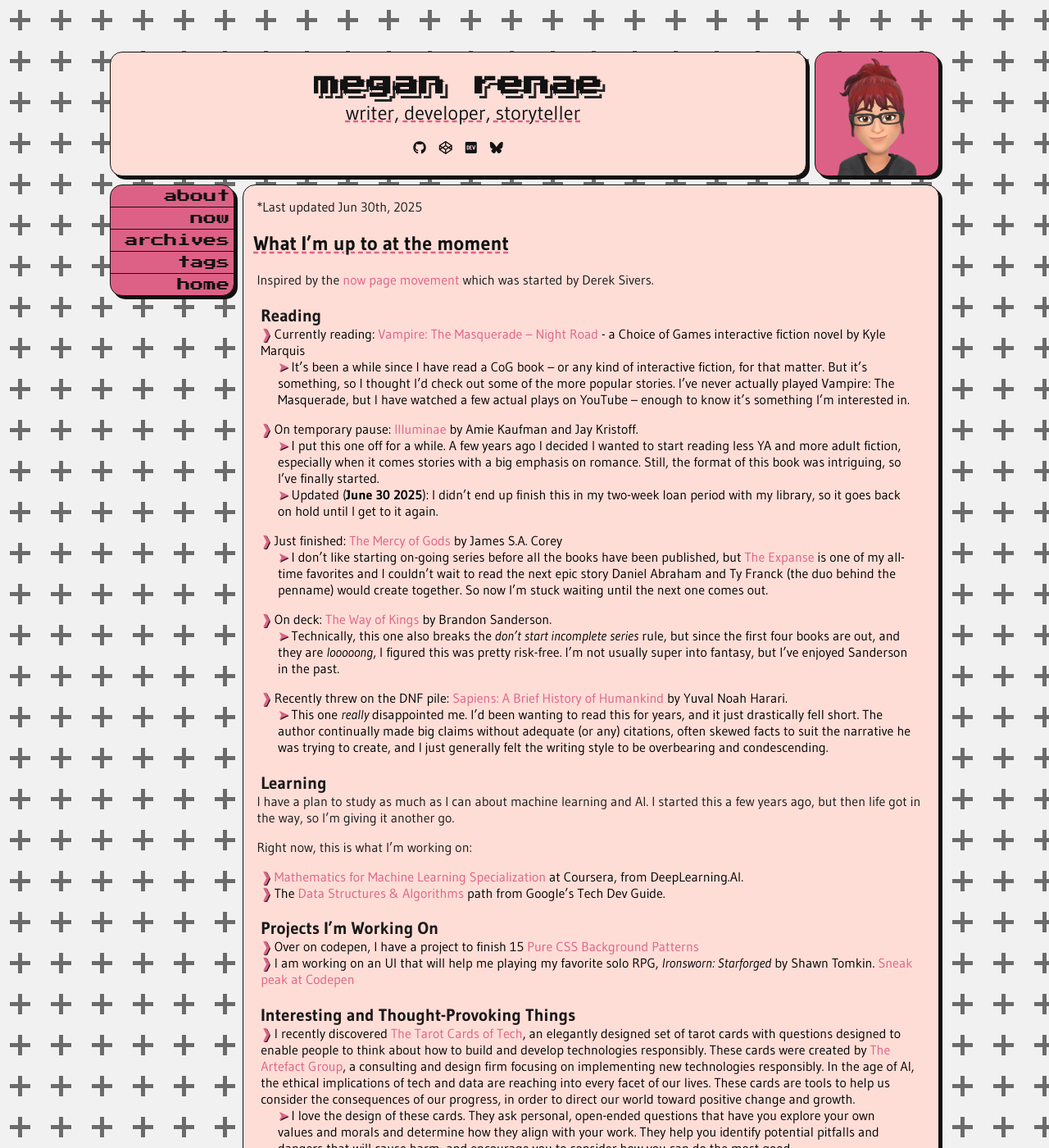
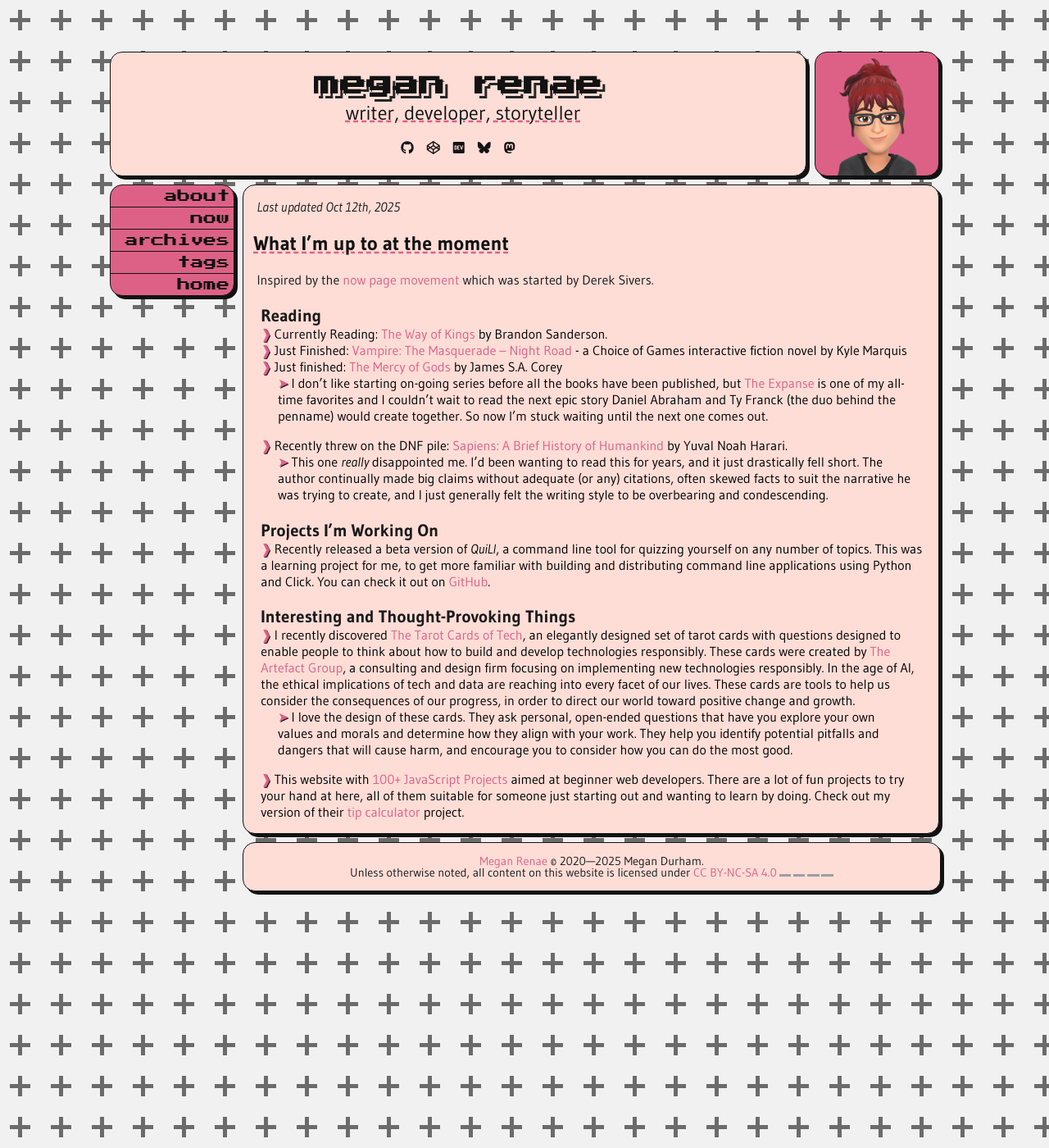
Before and after one commit to meganrenae21/blog, a Jekyll site: the page built from now.md, in a window 1280 px wide and 1400 px high. Shown: the whole window at 82% size. Built offline with Jekyll 4.4.1, drawn with Linux system fonts in a browser that asks for light colours; nearby versions of some CDN libraries; grey boxes are pictures that could not be loaded.

Commit message:
now page update and adding mastodon link

```diff
--- a/_includes/header.html
+++ b/_includes/header.html
@@ -15,6 +15,9 @@
                         <a href="http://meganrenae.bsky.social">
                             <i class="fa-brands fa-bluesky"></i>
                         </a>
+                        <a href="https://mas.to/@meganrenae">
+                            <i class="fa-brands fa-mastodon"></i>
+                        </a>
                     </div>
                 </div>
                 <div id="header_image">
--- a/now.md
+++ b/now.md
@@ -1,10 +1,10 @@
 ---
 layout: default
 title: Now
-date: 2025-06-30
+date: 2025-10-12
 ---
 
-*Last updated {{ page.date | date_to_string: "ordinal", "US" }}
+*Last updated {{ page.date | date_to_string: "ordinal", "US" }}*
 
 ## What I'm up to at the moment
 
@@ -12,31 +12,16 @@
 
 ### Reading
 
-- Currently reading: [Vampire: The Masquerade -- Night Road](https://www.choiceofgames.com/vampire-the-masquerade/night-road/) - a Choice of Games interactive fiction novel by Kyle Marquis
-  - It's been a while since I have read a CoG book -- or any kind of interactive fiction, for that matter. But it's something, so I thought I'd check out some of the more popular stories. I've never actually played Vampire: The Masquerade, but I have watched a few actual plays on YouTube -- enough to know it's something I'm interested in.
-- On temporary pause: [Illuminae](https://www.goodreads.com/book/show/23395680-illuminae) by Amie Kaufman and Jay Kristoff.
-  - I put this one off for a while. A few years ago I decided I wanted to start reading less YA and more adult fiction, especially when it comes stories with a big emphasis on romance. Still, the format of this book was intriguing, so I've finally started.
-  - Updated (**June 30 2025**): I didn't end up finish this in my two-week loan period with my library, so it goes back on hold until I get to it again.
+- Currently Reading: [The Way of Kings](https://www.goodreads.com/book/show/7235533-the-way-of-kings) by Brandon Sanderson.
+- Just Finished: [Vampire: The Masquerade -- Night Road](https://www.choiceofgames.com/vampire-the-masquerade/night-road/) - a Choice of Games interactive fiction novel by Kyle Marquis
 - Just finished: [The Mercy of Gods](https://www.goodreads.com/book/show/201930181-the-mercy-of-gods) by James S.A. Corey
   - I don't like starting on-going series before all the books have been published, but [The Expanse](https://www.goodreads.com/series/56399-the-expanse) is one of my all-time favorites and I couldn't wait to read the next epic story Daniel Abraham and Ty Franck (the duo behind the penname) would create together. So now I'm stuck waiting until the next one comes out.
-- On deck: [The Way of Kings](https://www.goodreads.com/book/show/7235533-the-way-of-kings) by Brandon Sanderson.
-  - Technically, this one also breaks the *don't start incomplete series* rule, but since the first four books are out, and they are *looooong*, I figured this was pretty risk-free. I'm not usually super into fantasy, but I've enjoyed Sanderson in the past.
 - Recently threw on the DNF pile: [Sapiens: A Brief History of Humankind](https://www.goodreads.com/book/show/23692271-sapiens) by Yuval Noah Harari.
   - This one *really* disappointed me. I'd been wanting to read this for years, and it just drastically fell short. The author continually made big claims without adequate (or any) citations, often skewed facts to suit the narrative he was trying to create, and I just generally felt the writing style to be overbearing and condescending.
 
-### Learning
-
-I have a plan to study as much as I can about machine learning and AI. I started this a few years ago, but then life got in the way, so I'm giving it another go.
-
-Right now, this is what I'm working on:
-
-- [Mathematics for Machine Learning Specialization](https://www.coursera.org/specializations/mathematics-for-machine-learning-and-data-science) at Coursera, from DeepLearning.AI.
-- The [Data Structures & Algorithms](https://techdevguide.withgoogle.com/paths/data-structures-and-algorithms/) path from Google's Tech Dev Guide.
-
 ### Projects I'm Working On
 
-- Over on codepen, I have a project to finish 15 [Pure CSS Background Patterns](https://codepen.io/megan-durham/pen/QwbVNLY)
-- I am working on an UI that will help me playing my favorite solo RPG, *Ironsworn: Starforged* by Shawn Tomkin. [Sneak peak at Codepen](https://codepen.io/megan-durham/pen/QwbqLXW)
+- Recently released a beta version of *QuiLI*, a command line tool for quizzing yourself on any number of topics. This was a learning project for me, to get more familiar with building and distributing command line applications using Python and Click. You can check it out on [GitHub](https://github.com/meganrenae21/quili).
 
 ### Interesting and Thought-Provoking Things
 
```
Also changed, not shown: 15 other files.
